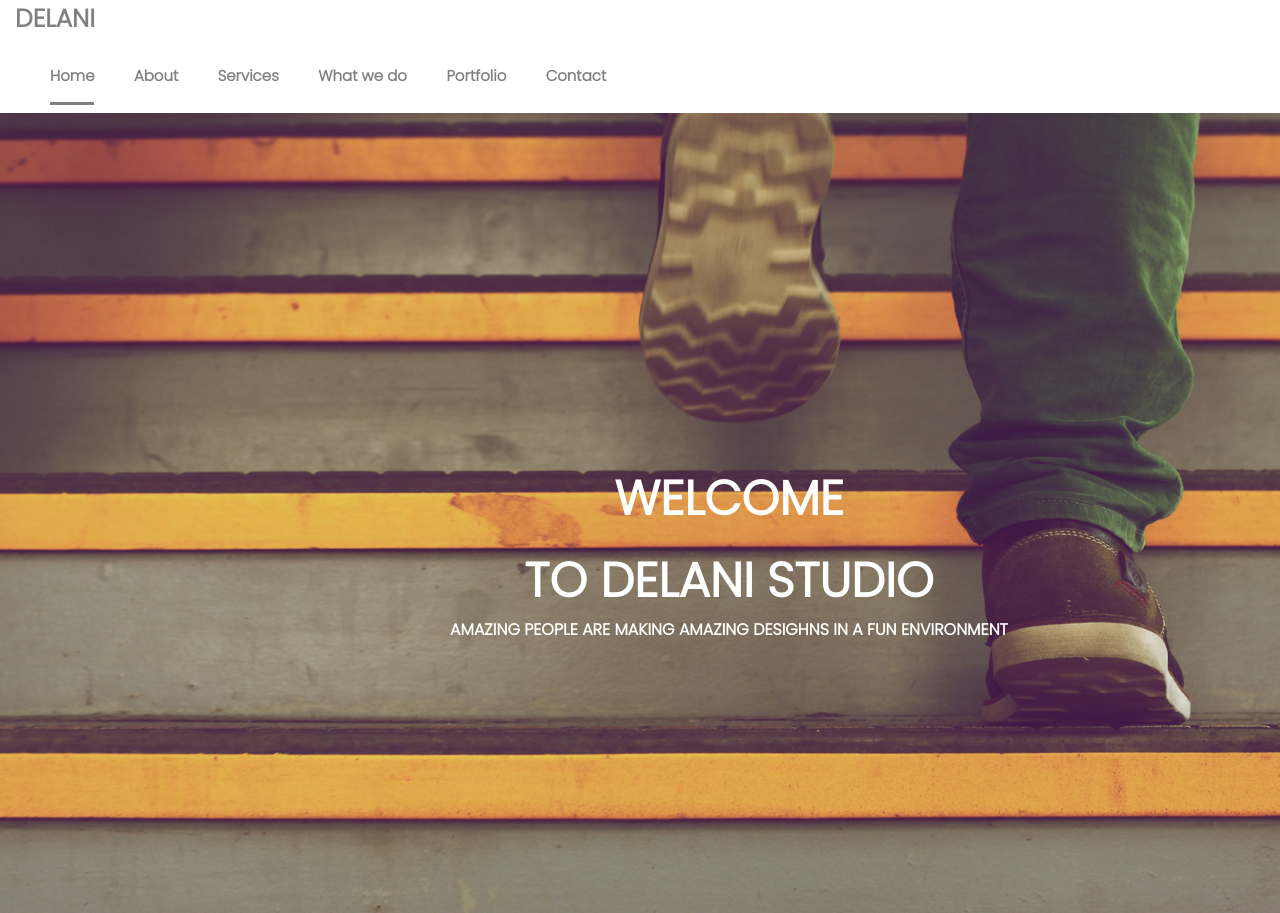
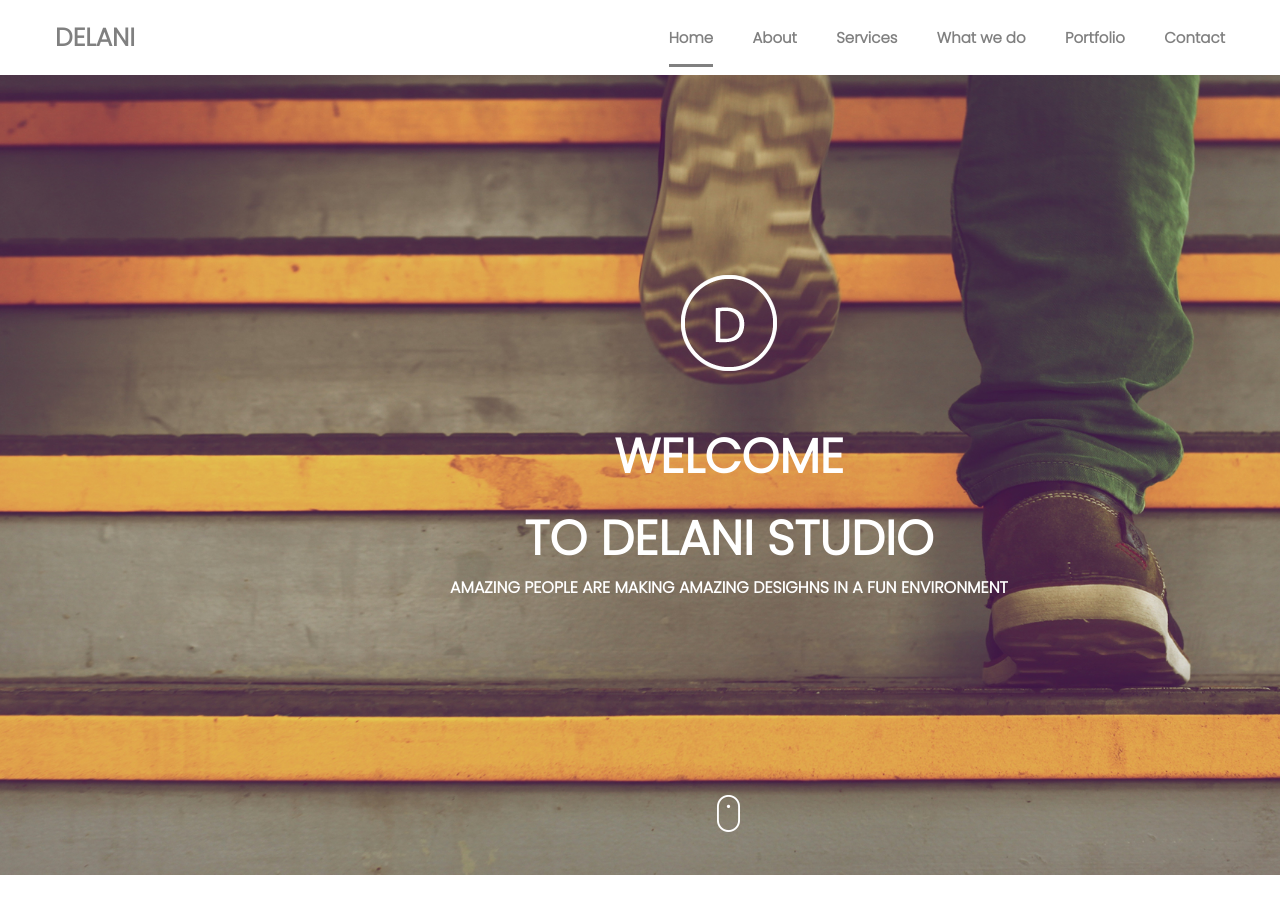
Before and after one commit to samuelkelvinmwangi/Delani, a plain HTML site: page index.html in a window 1280 px wide. After the commit the page ends 875 px from the top, so only its background shows below. Drawn offline with Linux system fonts and the light colour scheme; files whose address does not match are found by name.

Commit message:
home page polish up

```diff
--- a/css/styles.css
+++ b/css/styles.css
@@ -18,6 +18,15 @@ body{
     margin: 0;
 }
 
+.container{
+    max-width: 1170px;
+    margin: auto;
+}
+.row{
+    display: flex;
+    flex-wrap: wrap;
+}
+
 .navigation-bar{
     display: none;
 }
@@ -26,7 +35,7 @@ body{
 /* HEADER */
 header{
     top: 0;
-    background: #fff;
+    background: #ffff;
     position:sticky;
     left: 0;
     right: 0;
@@ -64,7 +73,7 @@ header .nav-bar ul li a{
     position: relative;
 }
 header .fixed .nav-bar ul li a{
-    color: #fff;
+    color: #ffff;
 }
 header .nav-bar ul li a::before{
     content: '';
@@ -92,7 +101,7 @@ header .nav-bar ul li a.active::before
     max-width: 100%;
     height: 100vh;
     position: relative;
-    color: #fff;
+    color: #ffff;
     background-repeat: no-repeat;
     background-attachment: fixed;
     background-size: cover;
@@ -111,16 +120,24 @@ header .nav-bar ul li a.active::before
     widows: 100%;
     opacity: .9;
 }
-.homeintro .title-intro{
-    color: #fff;
+.homeintro .image-intro{
+    color: #ffff;
     font-weight: 600;
     font-size: 3rem;
     text-align: center;
     padding-left:450px;
-    padding-top: 350px;
+    padding-top: 200px;
+}
+.homeintro .title-intro{
+    color: #ffff;
+    font-weight: 600;
+    font-size: 3rem;
+    text-align: center;
+    padding-left:450px;
+    padding-top: 30px;
 }
 .homeintro .title-intro-2{
-    color: #fff;
+    color: #ffff;
     font-weight: 600;
     font-size: 3rem;
     text-align: center;
@@ -132,3 +149,11 @@ header .nav-bar ul li a.active::before
     padding-left:450px;
     font-size: 1rem;
 }
+.homeintro .mouse-intro{
+    color: #ffff;
+    font-weight: 600;
+    font-size: 3rem;
+    text-align: center;
+    padding-left:450px;
+    padding-top: 180px;
+}
--- a/index.html
+++ b/index.html
@@ -42,9 +42,11 @@
 <div class="intro-content-in">
     <div class="cell">
         <div class="container">
+            <h1 class="image-intro"><img src="./Images/Background/logo.png" alt="denali logo"></h1>
             <h1 class="title-intro">WELCOME</h1>
             <h2 class="title-intro-2">TO DELANI STUDIO</h2>
             <h5 class="sub-intro">AMAZING PEOPLE ARE MAKING AMAZING DESIGHNS IN A FUN ENVIRONMENT</h5>
+            <h1 class="mouse-intro"><img src="./Images/Background/mouse_click.png" alt="mouse click"></h1>
         </div>
     </div>
 </div>
```
